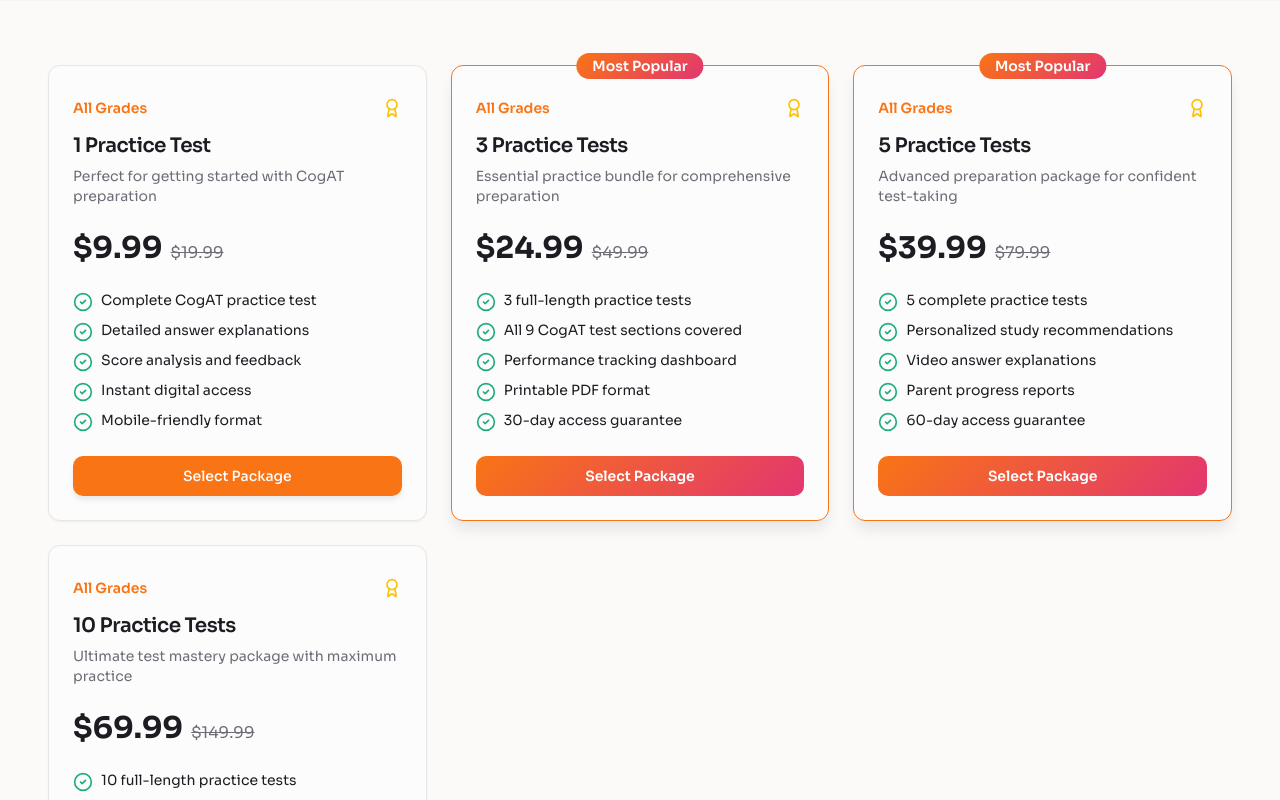
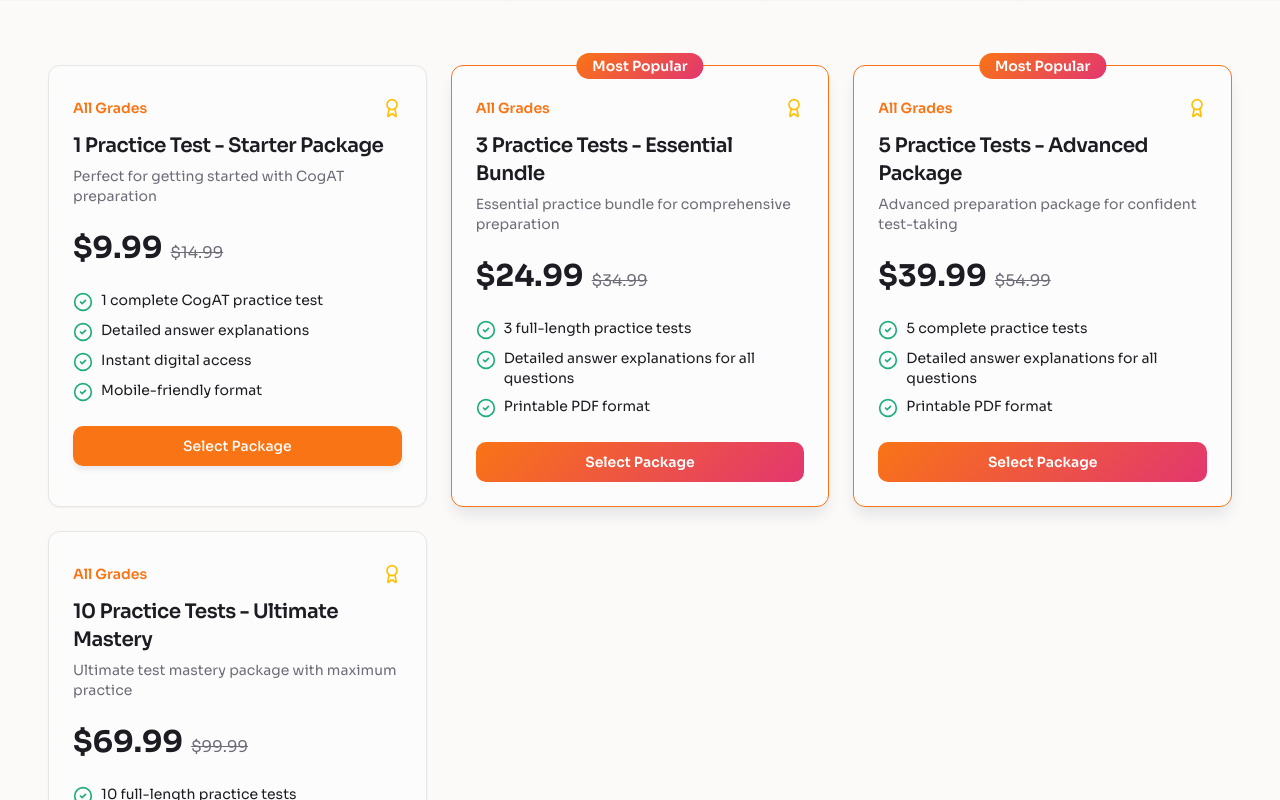
Before and after one commit to EpicInkPub/Cogat, a React (Vite) app: page /packages in a window 1280 px wide. Shown: the part 340-1140 px from the top of the page. Built offline with nearby package versions, Linux system fonts and the light colour scheme; no server answers; the HTML template or start-up script is replaced by a standard one.

Commit message:
Update test packages text and pricing

```diff
--- a/src/pages/TestPackages.tsx
+++ b/src/pages/TestPackages.tsx
@@ -27,14 +27,13 @@ const packages: Package[] = [
   {
     id: "single",
     grade: "All Grades",
-    title: "1 Practice Test",
+    title: "1 Practice Test - Starter Package",
     description: "Perfect for getting started with CogAT preparation",
     price: "$9.99",
-    originalPrice: "$19.99",
+    originalPrice: "$14.99",
     features: [
-      "Complete CogAT practice test",
+      "1 complete CogAT practice test",
       "Detailed answer explanations",
-      "Score analysis and feedback",
       "Instant digital access",
       "Mobile-friendly format"
     ]
@@ -42,48 +41,42 @@ const packages: Package[] = [
   {
     id: "bundle3",
     grade: "All Grades",
-    title: "3 Practice Tests",
+    title: "3 Practice Tests - Essential Bundle",
     description: "Essential practice bundle for comprehensive preparation",
     price: "$24.99",
-    originalPrice: "$49.99",
+    originalPrice: "$34.99",
     features: [
       "3 full-length practice tests",
-      "All 9 CogAT test sections covered",
-      "Performance tracking dashboard",
+      "Detailed answer explanations for all questions",
       "Printable PDF format",
-      "30-day access guarantee"
     ],
     popular: true
   },
   {
     id: "bundle5",
     grade: "All Grades",
-    title: "5 Practice Tests",
+    title: "5 Practice Tests - Advanced Package",
     description: "Advanced preparation package for confident test-taking",
     price: "$39.99",
-    originalPrice: "$79.99",
+    originalPrice: "$54.99",
     features: [
       "5 complete practice tests",
-      "Personalized study recommendations",
-      "Video answer explanations",
-      "Parent progress reports",
-      "60-day access guarantee"
+      "Detailed answer explanations for all questions",
+      "Printable PDF format"
     ],
     popular: true
   },
   {
     id: "bundle10",
     grade: "All Grades",
-    title: "10 Practice Tests",
+    title: "10 Practice Tests - Ultimate Mastery",
     description: "Ultimate test mastery package with maximum practice",
     price: "$69.99",
-    originalPrice: "$149.99",
+    originalPrice: "$99.99",
     features: [
       "10 full-length practice tests",
-      "Unlimited practice attempts",
-      "Expert strategy guides",
-      "Priority email support",
-      "Lifetime access & updates"
+      "Detailed answer explanations for all questions",
+      "Printable PDF format"
     ]
   }
 ];
```
